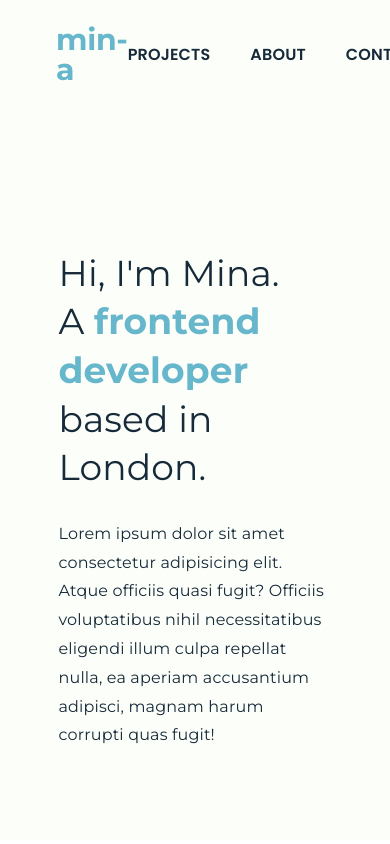
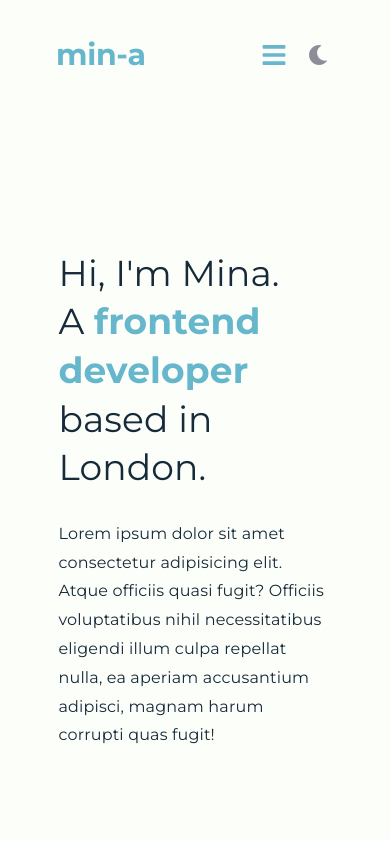
Before and after one commit to idminalee/portfolio, a React (Create React App) app: page / in a window 390 px wide. Shown: the top 844 px of the page. Built offline with nearby package versions, Linux system fonts and the light colour scheme.

Commit message:
Style responsive Nav

```diff
--- a/src/components/Nav.js
+++ b/src/components/Nav.js
@@ -1,15 +1,16 @@
 import React from 'react'
 import styled from 'styled-components'
 import { Link } from 'react-router-dom'
-import { FaMoon } from 'react-icons/fa'
+import { FaMoon, FaBars } from 'react-icons/fa'
 import { PRIMARY } from './styles/constants/colours'
 import { FONT_16, FONT_SECONDARY } from './styles/constants/typography'
 import { displayFlex } from './styles/mixins/flexbox'
 import { IconContainer } from './styles/IconStyles'
 import Button from './Button'
+import { useState } from 'react'
 
 const NavListStyles = styled.ul`
-  ${displayFlex()};
+  ${displayFlex('inline-flex')};
 
   li {
     margin-right: 40px;
@@ -17,7 +18,7 @@ const NavListStyles = styled.ul`
     a:not(.btn-link) {
       font-family: ${FONT_SECONDARY};
       font-size: ${FONT_16};
-      font-weight: 600;
+      font-weight: 500;
       color: ${PRIMARY};
       text-transform: uppercase;
     }
@@ -26,12 +27,45 @@ const NavListStyles = styled.ul`
   li:last-child {
     margin-right: 0;
   }
+
+  li:not(:last-child) {
+    @media screen and (max-width: 768px) {
+      display: none !important;
+    }
+  }
+
+  .sideNav {
+    display: none;
+    padding-top: 4px;
+    margin-right: 12px;
+
+    @media screen and (max-width: 768px) {
+      display: inline-block;
+    }
+  }
+`
+
+const SideNavStyles = styled.nav`
+  display: none;
+
+  width: 0;
+  height: 0;
+  background-color: #fff;
+  overflow: hidden;
 `
 
 const Nav = () => {
   return (
+    <>
       <nav>
         <NavListStyles>
+          <span className="sideNav">
+            <IconContainer>
+              <button type="button">
+                <FaBars size="26" />
+              </button>
+            </IconContainer>
+          </span>
           <li>
             <Link to="/">Projects</Link>
           </li>
@@ -57,6 +91,24 @@ const Nav = () => {
           </li>
         </NavListStyles>
       </nav>
+
+      <SideNavStyles>
+        <ul>
+          <li>
+            <Link to="/">Projects</Link>
+          </li>
+          <li>
+            <Link to="/about">About</Link>
+          </li>
+          <li>
+            <Link to="/contact">Contact</Link>
+          </li>
+          <li>
+            <a href="/">CV</a>
+          </li>
+        </ul>
+      </SideNavStyles>
+    </>
   )
 }
 
```
Lines whose indentation alone changed are shown as unchanged.
